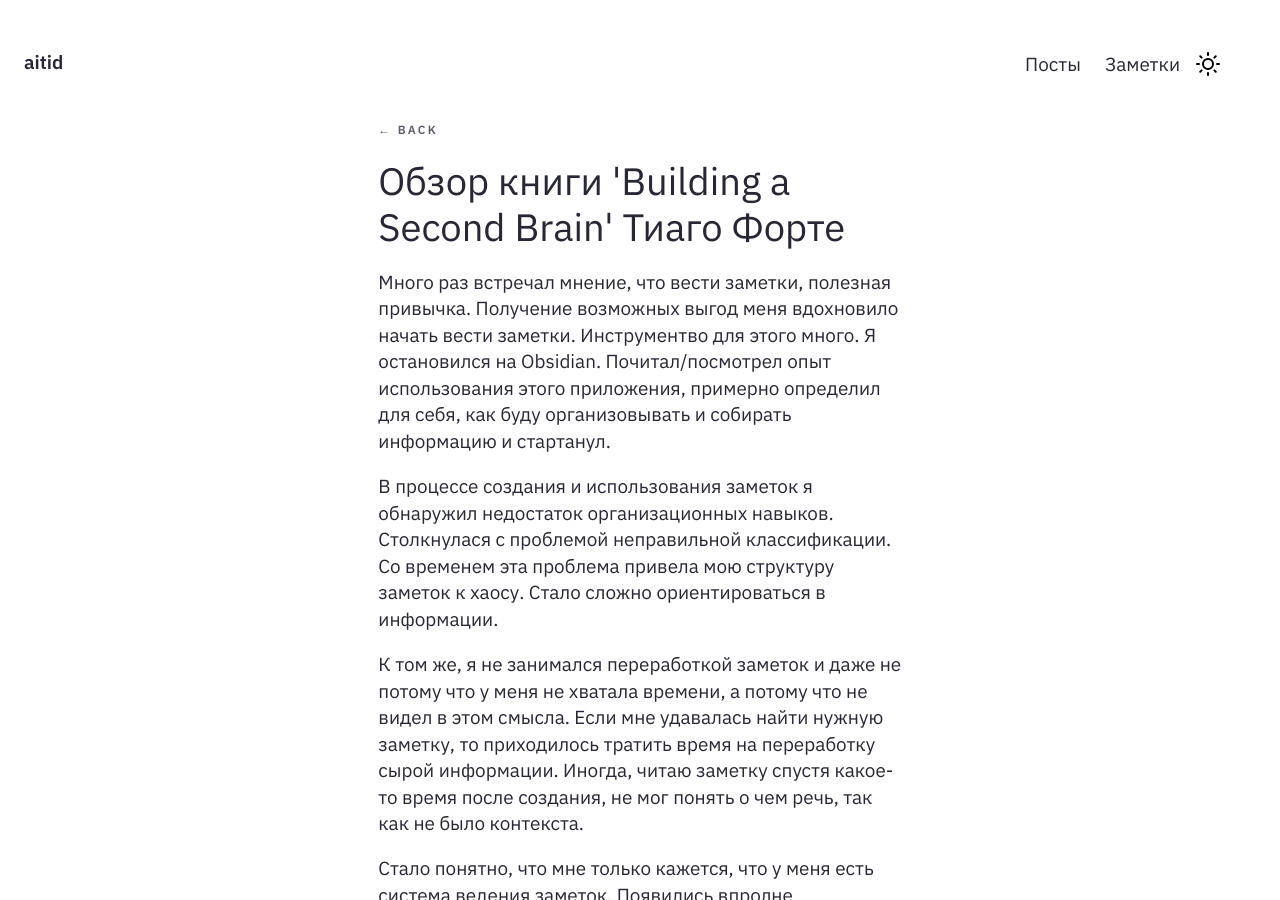
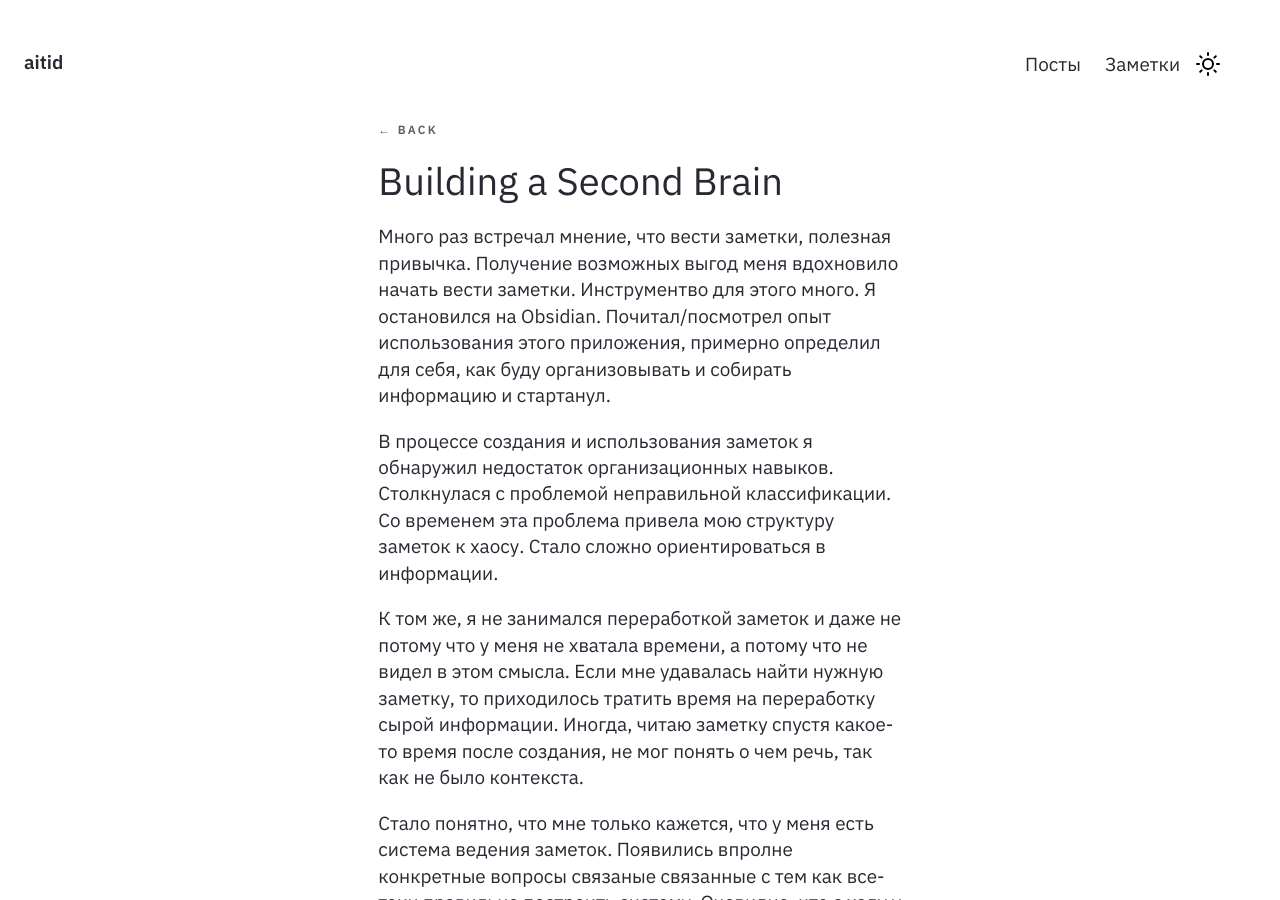
Before and after one commit to Aitid/blog, a Jekyll site: the page built from _notes/obsidian/garden/Обзор книги 'Building a Second Brain' Тиаго Форте.md, in a window 1280 px wide and 900 px high. Built offline with Jekyll 4.4.1, drawn with Linux system fonts in a browser that asks for light colours.

Commit message:
added Building a Second Brain

```diff
--- a/_notes/obsidian/garden/Обзор книги 'Building a Second Brain' Тиаго Форте.md
+++ b/_notes/obsidian/garden/Обзор книги 'Building a Second Brain' Тиаго Форте.md
@@ -2,7 +2,7 @@
 type: note
 stage: seed
 created: 2025-01-18
-title: Обзор книги 'Building a Second Brain' Тиаго Форте
+title: Building a Second Brain
 feed: show
 date: 2025-01-18
 permalink: obzor-knigi-building-a-second-brain-tiago-forte
```
